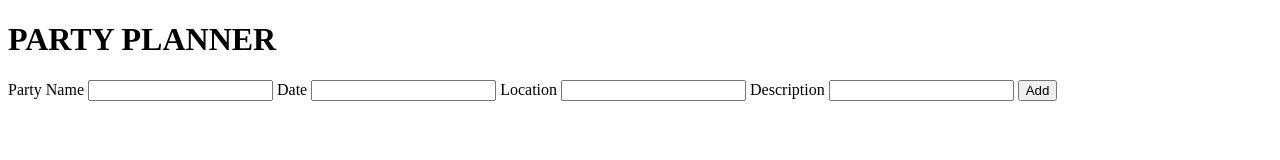
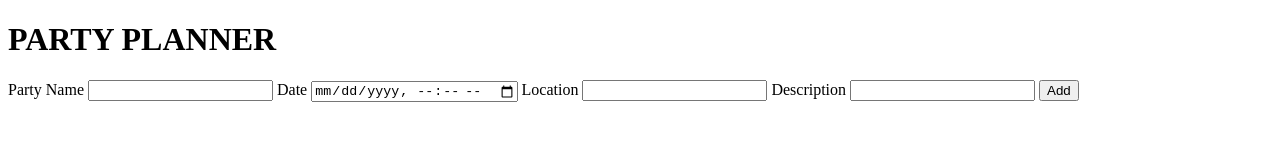
Before and after one commit to Edna-Pallares/Unit2.PartyPlanner, a plain HTML site: page index.html in a window 1280 px wide. Drawn offline with Linux system fonts and the light colour scheme; no server answers.

Commit message:
updated date input type in html

```diff
--- a/index.html
+++ b/index.html
@@ -14,7 +14,7 @@
             <label>Party Name</label>
             <input type="text" name="title">
             <label>Date</label>
-            <input type="text" name="date">
+            <input type="datetime-local" name="date">
             <label>Location</label>
             <input type="text" name="location">
             <label>Description</label>
```
